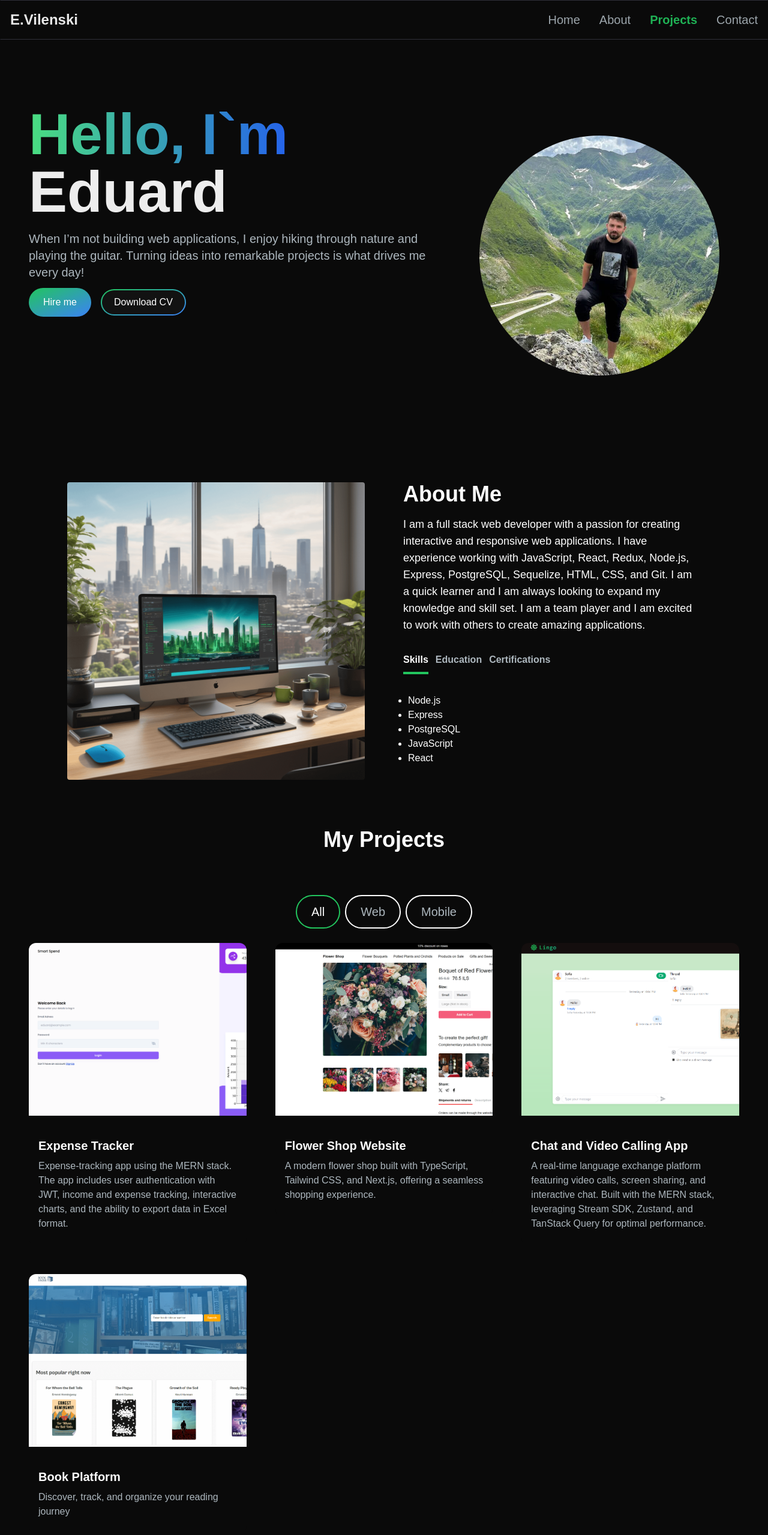
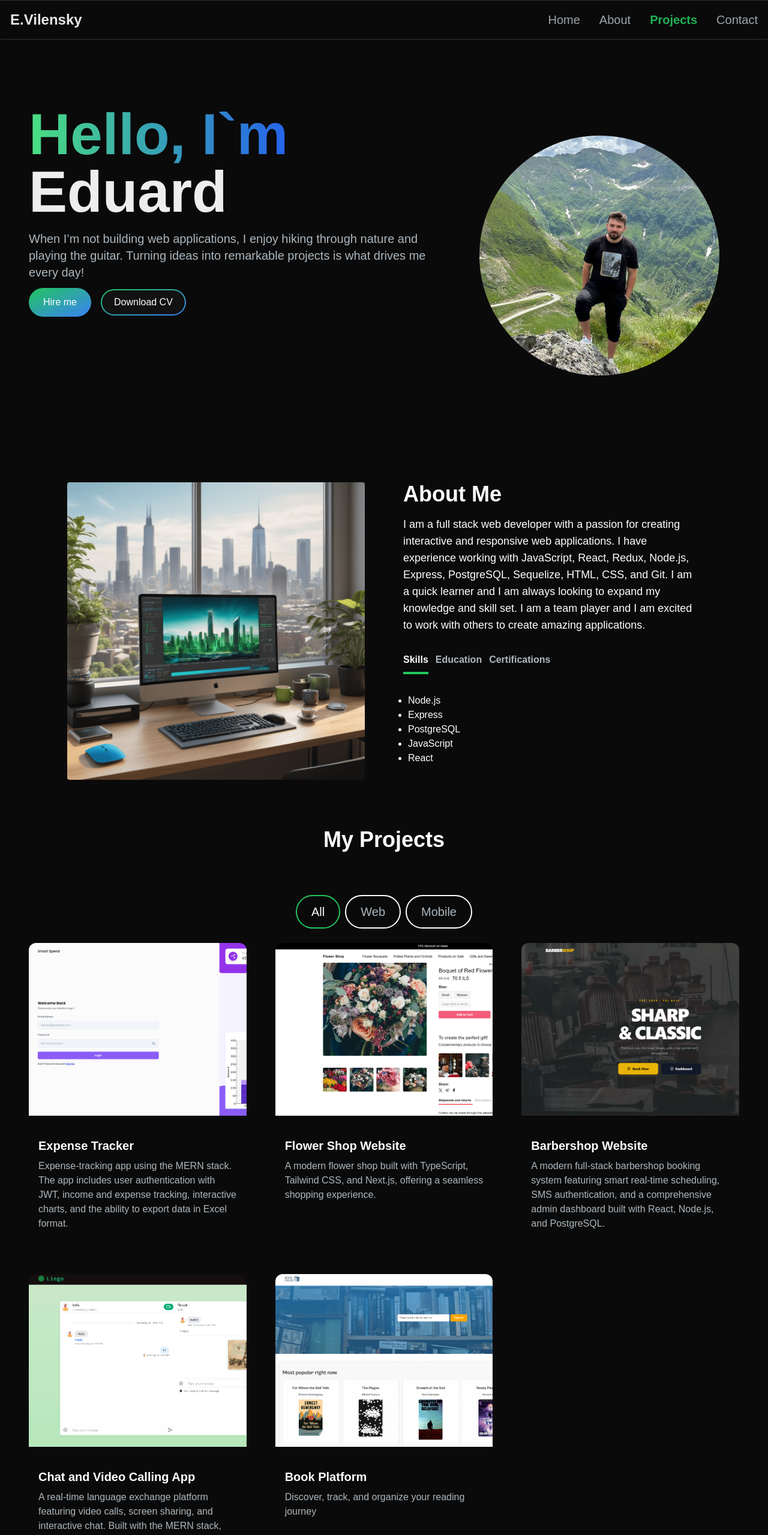
Before and after one commit to Embox99/portfolio, a Next.js app: page / in a window 1280 px wide. Shown: the top 2559 px of the page at 60% size. Built offline with nearby package versions, Linux system fonts and the light colour scheme.

Commit message:
update project section

```diff
--- a/app/components/Footer.jsx
+++ b/app/components/Footer.jsx
@@ -4,7 +4,7 @@ const Footer = () => {
   return (
     <footer className="footer z-10 border border-[#33353F] border-l-transparent border-r-transparent">
       <div className="container p-12 flex justify-between">
-        <span>E.Vilenski</span>
+        <span>E.Vilensky</span>
         <p className="text-slate-600">All rights reserved.</p>
       </div>
     </footer>
--- a/app/components/Navbar.jsx
+++ b/app/components/Navbar.jsx
@@ -22,7 +22,7 @@ const Navbar = () => {
           href={"/"}
           className="text-xl md:text-2xl text-white font-semibold"
         >
-          E.Vilenski
+          E.Vilensky
         </Link>
         <div className="mobile-menu block md:hidden">
           {!navBarOpen ? (
--- a/app/components/ProjectSection.jsx
+++ b/app/components/ProjectSection.jsx
@@ -27,6 +27,16 @@ const projectData = [
   },
   {
     id: 3,
+    title: "Barbershop Website",
+    description:
+      "A modern full-stack barbershop booking system featuring smart real-time scheduling, SMS authentication, and a comprehensive admin dashboard built with React, Node.js, and PostgreSQL.",
+    image: "images/projects/screenshot-hp.png",
+    tag: ["All", "Web"],
+    gitUrl: "https://github.com/Embox99/barbershop-booking-system",
+    previewUrl: "",
+  },
+  {
+    id: 4,
     title: "Chat and Video Calling App",
     description:
       "A real-time language exchange platform featuring video calls, screen sharing, and interactive chat. Built with the MERN stack, leveraging Stream SDK, Zustand, and TanStack Query for optimal performance.",
@@ -36,7 +46,7 @@ const projectData = [
     previewUrl: "",
   },
   {
-    id: 4,
+    id: 5,
     title: "Book Platform",
     description: "Discover, track, and organize your reading journey",
     image: "images/projects/book-project.png",
```
Also changed, not shown: public/images/projects/screenshot-hp.png (added).
